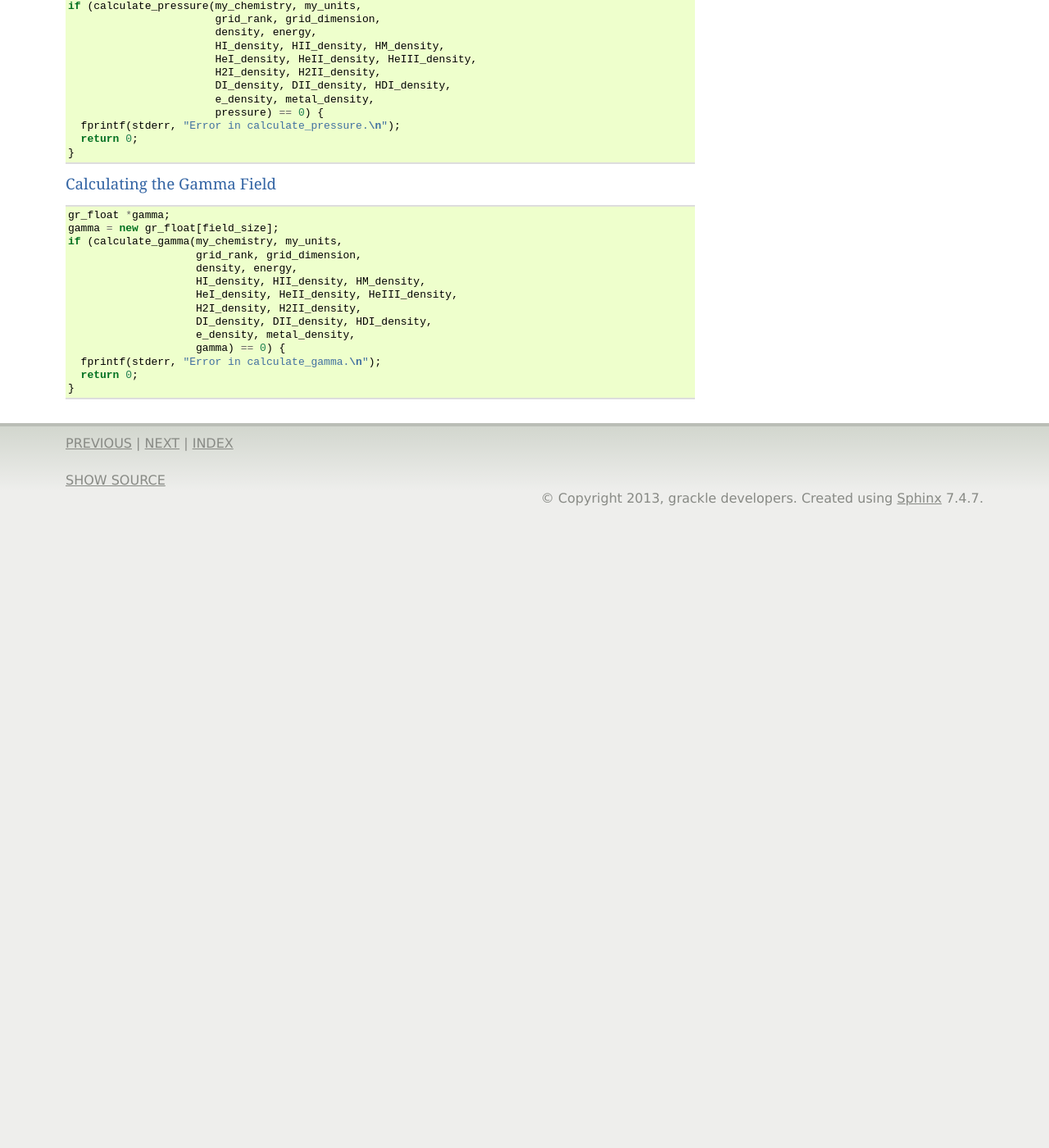
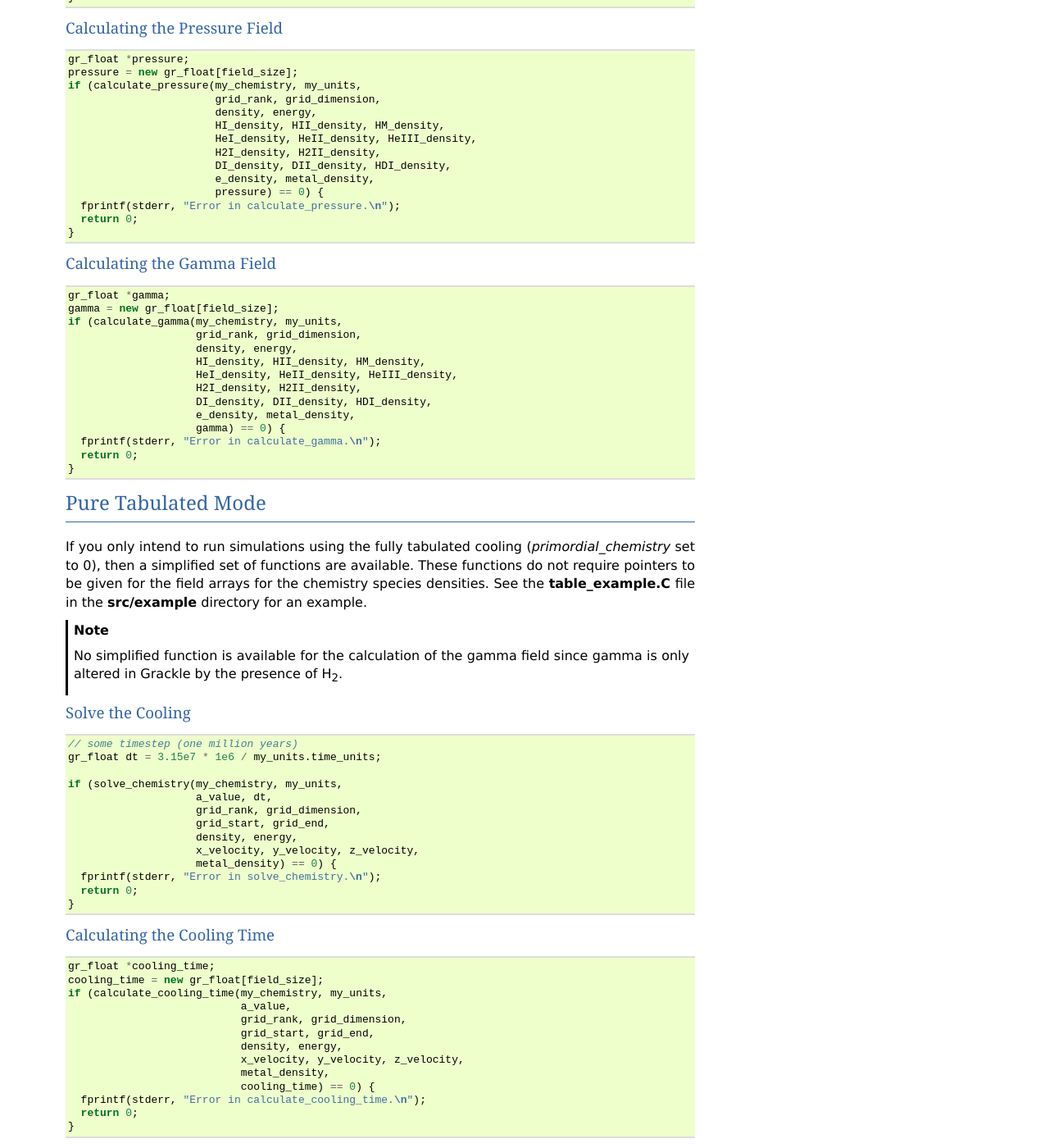
Before and after one commit to grackle-project/grackle, a Sphinx documentation site: the page built from doc/source/Integration.rst, in a window 1280 px wide and 1400 px high, scrolled down 4671 px. Shown: the whole window at 82% size. Built offline with Sphinx 7.4.7, drawn with Linux system fonts in a browser that asks for light colours; before the commit the page ends 5301 px from its top, so only the background shows below that; some of the changed text lies outside the part shown.

Commit message:
Adding documentation for tabulated mode.

```diff
--- a/doc/source/Integration.rst
+++ b/doc/source/Integration.rst
@@ -25,6 +25,12 @@ or
 To run the example, make sure to add the path to the directory containing
 the installed **libgrackle.so** to your LD_LIBRARY_PATH (or
 DYLD_LIBRARY_PATH on Mac).
+
+This document follows **example.C**, which details the use of the
+full-featured grackle functions.  The **table_example.C** file illustrates
+the use of the grackle with fully tabulated cooling functions only.  In
+this mode, a simplified set of functions are available.  For information
+on these, see :ref:`tabulated-mode`.
 
 Header Files
 ------------
@@ -312,3 +318,85 @@ Calculating the Gamma Field
     fprintf(stderr, "Error in calculate_gamma.\n");
     return 0;
   }
+
+.. _tabulated-mode:
+
+Pure Tabulated Mode
+-------------------
+
+If you only intend to run simulations using the fully tabulated cooling
+(*primordial_chemistry* set to 0), then a simplified set of functions are
+available.  These functions do not require pointers to be given for the
+field arrays for the chemistry species densities.  See the
+**table_example.C** file in the **src/example** directory for an example.
+
+.. note:: No simplified function is available for the calculation of the gamma field since gamma is only altered in Grackle by the presence of H\ :sub:`2`\.
+
+Solve the Cooling
++++++++++++++++++
+
+.. code-block:: c++
+
+  // some timestep (one million years)
+  gr_float dt = 3.15e7 * 1e6 / my_units.time_units;
+
+  if (solve_chemistry(my_chemistry, my_units,
+                      a_value, dt,
+                      grid_rank, grid_dimension,
+                      grid_start, grid_end,
+                      density, energy,
+                      x_velocity, y_velocity, z_velocity,
+                      metal_density) == 0) {
+    fprintf(stderr, "Error in solve_chemistry.\n");
+    return 0;
+  }
+
+Calculating the Cooling Time
+++++++++++++++++++++++++++++
+
+.. code-block:: c++
+
+  gr_float *cooling_time;
+  cooling_time = new gr_float[field_size];
+  if (calculate_cooling_time(my_chemistry, my_units,
+                             a_value,
+                             grid_rank, grid_dimension,
+                             grid_start, grid_end,
+                             density, energy,
+                             x_velocity, y_velocity, z_velocity,
+                             metal_density,
+                             cooling_time) == 0) {
+    fprintf(stderr, "Error in calculate_cooling_time.\n");
+    return 0;
+  }
+
+Calculating the Temperature Field
++++++++++++++++++++++++++++++++++
+
+.. code-block:: c++
+
+  gr_float *temperature;
+  temperature = new gr_float[field_size];
+  if (calculate_temperature(my_chemistry, my_units,
+                            grid_rank, grid_dimension,
+                            density, energy,
+                            metal_density,
+                            temperature) == 0) {
+    fprintf(stderr, "Error in calculate_temperature.\n");
+    return 0;
+  }
+
+Calculating the Pressure Field
+++++++++++++++++++++++++++++++
+
+.. code-block:: c++
+
+  gr_float *pressure;
+  pressure = new gr_float[field_size];
+  if (calculate_pressure(my_chemistry, my_units,
+                         grid_rank, grid_dimension,
+                         density, energy,
+                         pressure) == 0) {
+    fprintf(stderr, "Error in calculate_pressure.\n");
+    return 0;
+  }
--- a/doc/source/Parameters.rst
+++ b/doc/source/Parameters.rst
@@ -17,7 +17,7 @@ For all on/off integer flags, 0 is off and 1 is on.
 ``primordial_chemistry`` (int)
     Flag to control which primordial chemistry network is used.  Default: 0.
 
-    - 0: no chemistry network.  Radiative cooling for primordial species is solved by interpolating from lookup tables calculated with Cloudy.
+    - 0: no chemistry network.  Radiative cooling for primordial species is solved by interpolating from lookup tables calculated with Cloudy.  A simplified set of functions are available (though not required) for use in this mode.  For more information, see :ref:`tabulated-mode`.
     - 1: 6-species atomic H and He.  Active species: H, H\ :sup:`+`, He, He\ :sup:`+`, \ :sup:`++`, e\ :sup:`-`.
     - 2: 9-species network including atomic species above and species for molecular hydrogen formation.  This network includes formation from the H\ :sup:`-` and H\ :sub:`2`\ :sup:`+` channels, three-body formation (H+H+H and H+H+H\ :sub:`2`), H\ :sub:`2` rotational transitions, chemical heating, and collision-induced emission (optional).  Active species: above + H\ :sup:`-`, H\ :sub:`2`, H\ :sub:`2`\ :sup:`+`.
     - 3: 12-species network include all above plus HD rotation cooling.  Active species: above plus D, D\ :sup:`+`, HD.
```
